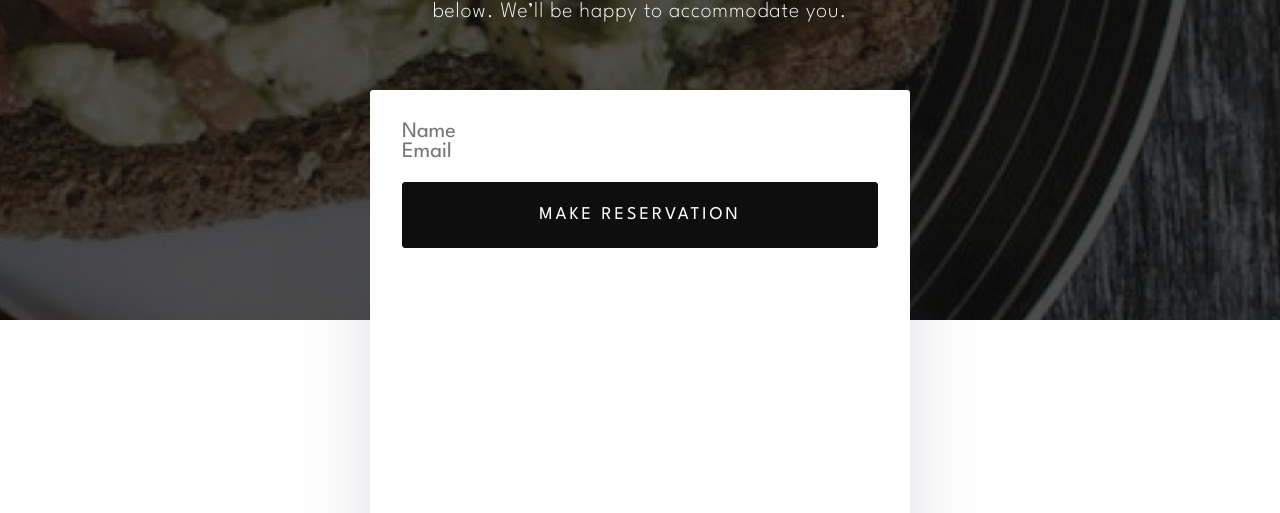
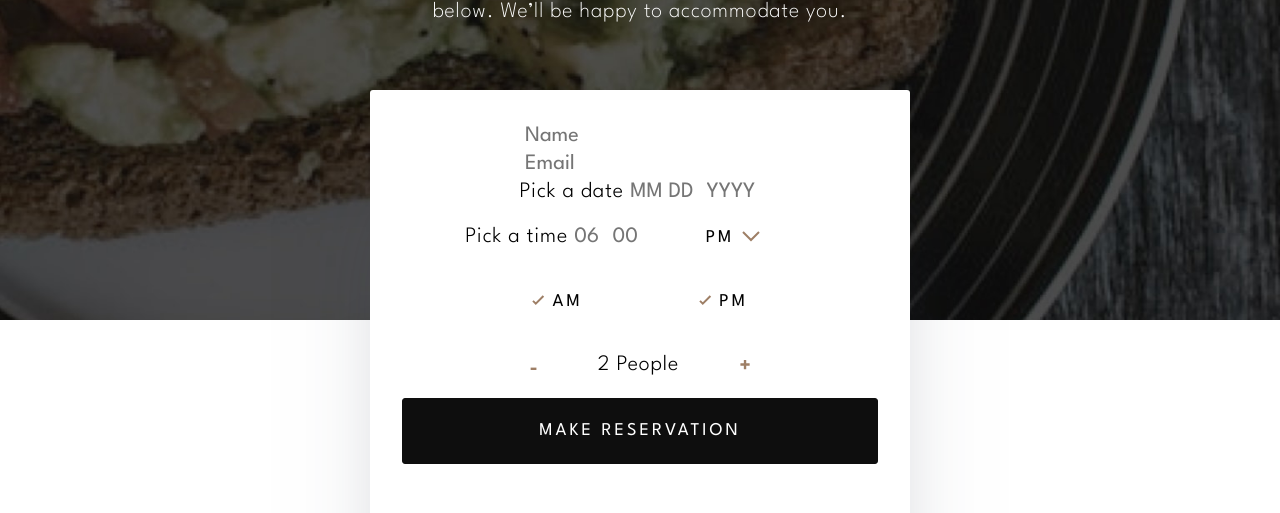
Before and after one commit to richieAiello/dine-restaurant-website, a website: page src/booking.html in a window 1280 px wide. Shown: the part 287-800 px from the top of the page. Drawn offline with Linux system fonts and the light colour scheme.

Commit message:
Starting HTML and styles for reservation form.

```diff
--- a/src/booking.html
+++ b/src/booking.html
@@ -31,12 +31,53 @@
     </header>
     <main class="main--booking">
         <div class="container">
+            <!-- Reference video- Styling Form Validation Errors - HTML & CSS Web Design Tutorial -->
+            <!-- https://www.youtube.com/watch?v=6NdWrZ77YO4&t=289s&ab_channel=dcode -->
             <form class="reservation-form">
-                <input type="text" class="name" placeholder="Name" required>
 
-                <input type="email" name="email" id="email" class="email" placeholder="Email" required>
+                <div class="input-container" data-error="This field is required">
+                    <input type="text" name="customer-name" placeholder="Name" class="input text" required>
+                </div>
 
-                <input type="number" name="" id="" class="people">
+                <div class="input-container" data-error="This field is required">
+                    <input type="email" name="customer-email" placeholder="Email" class="input text" required>
+                </div>
+
+                <div class="input-container" data-error="This field is incomplete">
+                    <label class="date">Pick a date
+                        <input type="number" name="month" class="input number" min="01" max="12" placeholder="MM" required>
+                        <input type="number" name="day" class="input number" min="01" max="31" placeholder="DD" required>
+                        <input type="number" name="year" class="input number" min="2022" max="2023" placeholder="YYYY" required>
+                    </label>
+                </div>
+
+                <div class="input-container" data-error="This field is incomplete">
+                    <label class="time">Pick a time
+                        <input type="number" name="hour" class="input number" min="01" max="12" placeholder="06" required>
+                        <input type="number" name="minute" class="input number" min="00" max="59" placeholder="00" required>
+                        <button type="button" class="btn btn--day-night day-night">
+                            <span class="btn--day-night__text">PM</span>
+                            <img src="../images/icons/icon-arrow.svg" alt="" class="btn--day-night__arrow">
+                        </button>
+                        <div class="day-night__select">
+                            <button type="button" class="btn btn--am">
+                                <img src="../images/icons/icon-check.svg" alt="" class="check">
+                                AM
+                            </button>
+                            <button type="button" class="btn btn--pm">
+                                <img src="../images/icons/icon-check.svg" alt="" class="check">
+                                PM
+                            </button>
+                        </div>
+                    </label>
+                </div>
+
+                <div class="input-container" data-error="This field is incomplete">
+                    <button type="button" class="btn btn--subtract"><img src="../images/icons/icon-minus.svg" alt=""></button>
+                    <span class="total">2</span>
+                    <span class="people">People</span>
+                    <button type="button" class="btn btn--add"><img src="../images/icons/icon-plus.svg" alt=""></button>
+                </div>
 
                 <button type="submit" class="btn btn--dark btn--booking">make reservation</button>
             </form>
--- a/src/main.scss
+++ b/src/main.scss
@@ -337,11 +337,16 @@ $tan: #9E7F66;
             margin-inline: auto;
             padding: 2rem;
 
-            input {
+            .input {
                 border: initial;
                 outline: none;
                 font-family: inherit;
                 font-size: inherit;
+            }
+
+            .input::-webkit-outer-spin-button,
+            .input::-webkit-inner-spin-button {
+                display: none;
             }
         }
     }
```
Also changed, not shown: src/style.css.
